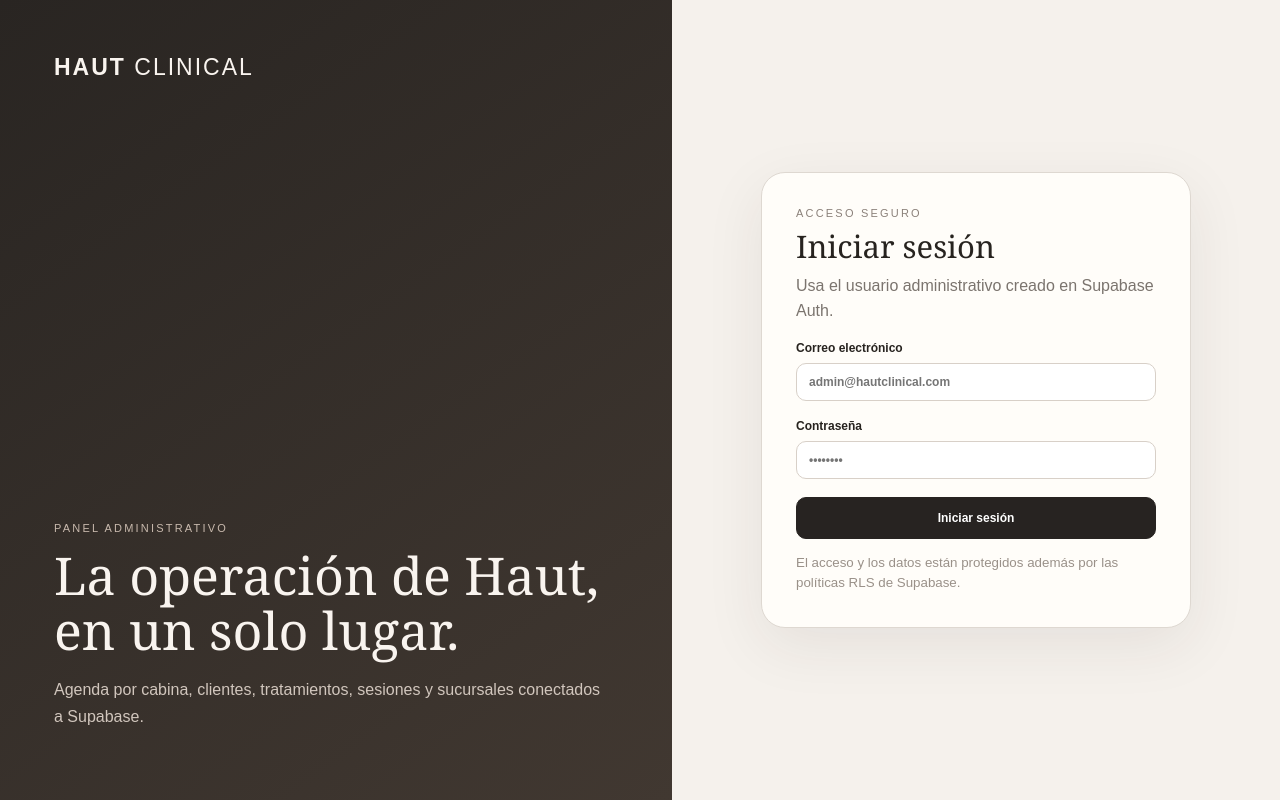
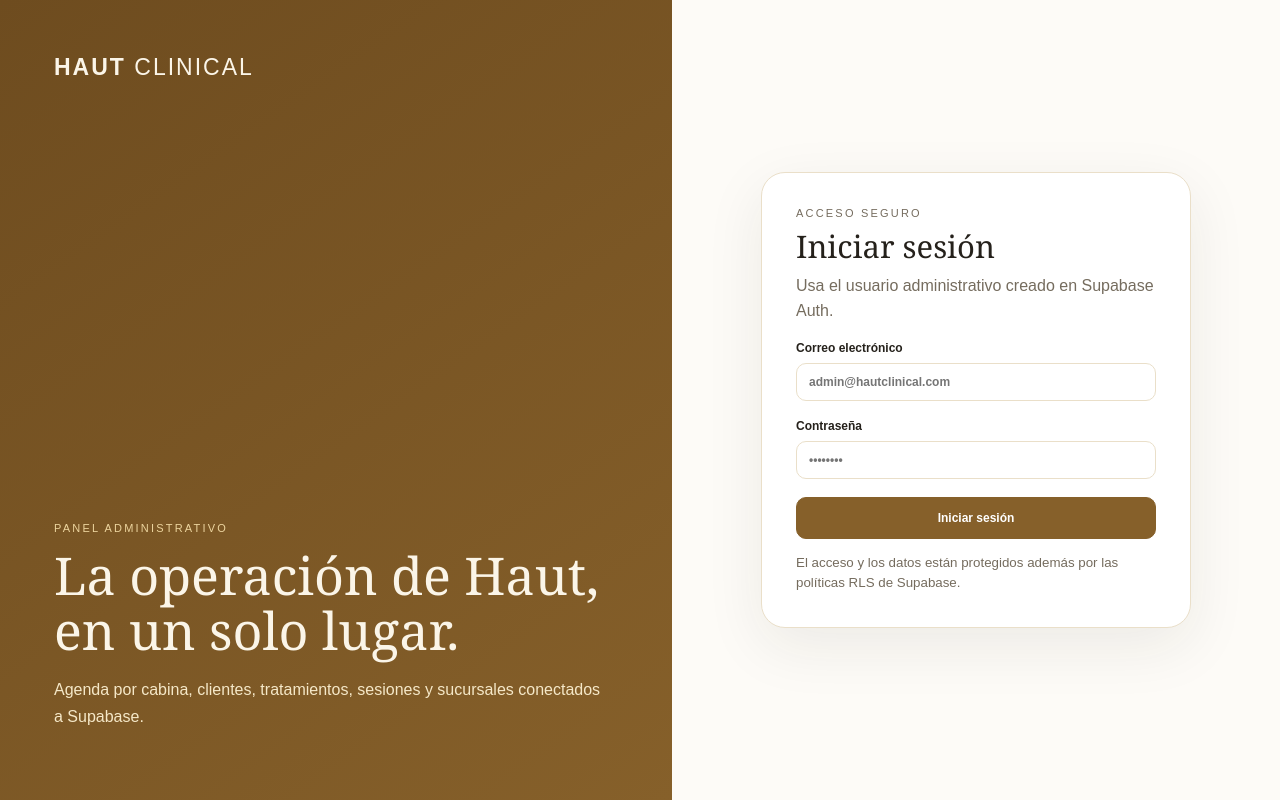
Before and after one commit to rianorussi-jpg/apphaut, a Next.js app in the folder apps/admin/: page /login in a window 1280 px wide. Built offline with nearby package versions, Linux system fonts and the light colour scheme; no server answers.

Commit message:
Add files via upload

```diff
--- a/apps/admin/app/(admin)/clientes/page.tsx
+++ b/apps/admin/app/(admin)/clientes/page.tsx
@@ -22,7 +22,7 @@ export default function ClientesPage(){
  async function addRewards(e:FormEvent){e.preventDefault();setError('');setSuccess('');if(!supabase||!clientId)return;setSaving(true);const{error:err}=await supabase.rpc('admin_add_reward_points',{p_client_id:clientId,p_points:Number(rewardPoints),p_description:rewardReason.trim()});setSaving(false);if(err){setError(err.message);return;}setSuccess('Movimiento de rewards registrado.');setRewardPoints('');setRewardReason('');}
  return <section className="page-stack"><div className="page-heading"><p className="eyebrow">Directorio</p><h2>Clientes</h2><p className="muted">Selecciona un cliente registrado y asígnale un plan sin necesidad de crear una cita.</p></div>
  {error&&<div className="alert error-alert" role="alert">{error}</div>}{success&&<div className="alert" role="status">{success}</div>}
- {loading?<div className="fullscreen-inline"><div className="spinner"/></div>:<div className="card-grid three-cols">{clients.map(c=><button type="button" onClick={()=>{setClientId(c.id);setSuccess('');setError('');}} className="panel-card" key={c.id} style={{textAlign:'left',cursor:'pointer',borderColor:clientId===c.id?'#7e5f50':undefined}}><h3>{c.full_name}</h3><p>{c.phone||'Sin teléfono'}</p><p>{c.email||''}</p><p className="muted">Planes: {plans.filter(p=>p.client_id===c.id).length} · Activos: {plans.filter(p=>p.client_id===c.id&&p.status==='active').length}</p></button>)}</div>}
+ {loading?<div className="fullscreen-inline"><div className="spinner"/></div>:<div className="card-grid three-cols">{clients.map(c=><button type="button" onClick={()=>{setClientId(c.id);setSuccess('');setError('');}} className="panel-card" key={c.id} style={{textAlign:'left',cursor:'pointer',borderColor:clientId===c.id?'var(--gold-800)':undefined}}><h3>{c.full_name}</h3><p>{c.phone||'Sin teléfono'}</p><p>{c.email||''}</p><p className="muted">Planes: {plans.filter(p=>p.client_id===c.id).length} · Activos: {plans.filter(p=>p.client_id===c.id&&p.status==='active').length}</p></button>)}</div>}
  {!loading&&!clients.length&&<div className="empty-state"><strong>Todavía no hay clientes registrados.</strong><span>Cuando se registren en la app aparecerán aquí.</span></div>}
  {selected&&<div className="panel-card"><p className="eyebrow">Cliente seleccionado</p><h2>{selected.full_name}</h2>
   <h3>Planes asignados</h3>{plans.filter(p=>p.client_id===selected.id).length?plans.filter(p=>p.client_id===selected.id).map(p=><p key={p.id}>{treatments.find(t=>t.id===p.treatment_id)?.name||'Tratamiento'} · {p.total_sessions} sesiones · {p.status}</p>):<p className="muted">Sin tratamientos asignados.</p>}
--- /dev/null
+++ b/apps/admin/app/theme.css
@@ -0,0 +1,37 @@
+/* Paleta oficial HAUT Clinical Center. Fuente unica de color de esta app. */
+:root {
+  --gold-900: #6E4C1F;
+  --gold-800: #86602A;
+  --gold-700: #A57432;
+  --gold-600: #BD8B42;
+  --gold-500: #D0A256;
+  --gold-400: #E1BD78;
+  --gold-300: #ECD49E;
+  --gold-200: #F5E8C8;
+  --gold-100: #FBF5E8;
+
+  --ink: #25211B;
+  --muted: #756C5E;
+  --line: #EADFC9;
+  --white: #FFFFFF;
+  --cream: #FDFBF7;
+
+  /* Alias de los estilos originales: no alteran clases ni componentes. */
+  --paper: var(--cream);
+  --card: var(--white);
+  --accent: var(--gold-800);
+  --accent2: var(--gold-400);
+  --accent-soft: var(--gold-100);
+  --dark: var(--gold-800);
+  --soft: var(--gold-100);
+
+  /* Estados operativos: conservan significado (no se convierten en dorado). */
+  --green: #3D6949;
+  --green-soft: #E6F2E5;
+  --red: #943A2A;
+  --red-soft: #FCE8E5;
+  --amber: #987038;
+  --amber-soft: #F4EAD9;
+  --blue: #4D6477;
+  --blue-soft: #E6EDF2;
+}
```
Also changed, not shown: apps/admin/app/globals.css, 2 other files (tests, documents, lock files or other folders).
